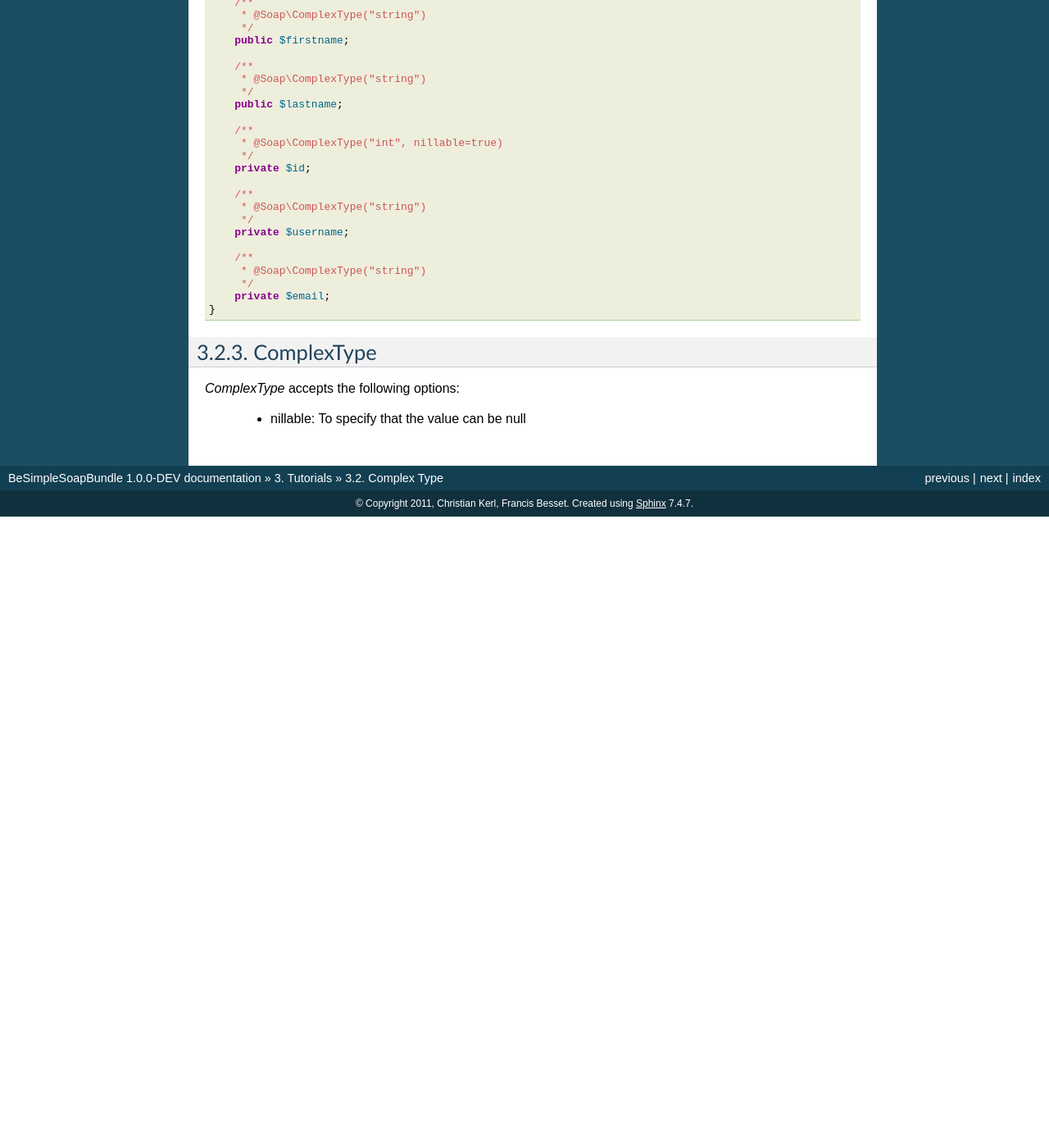
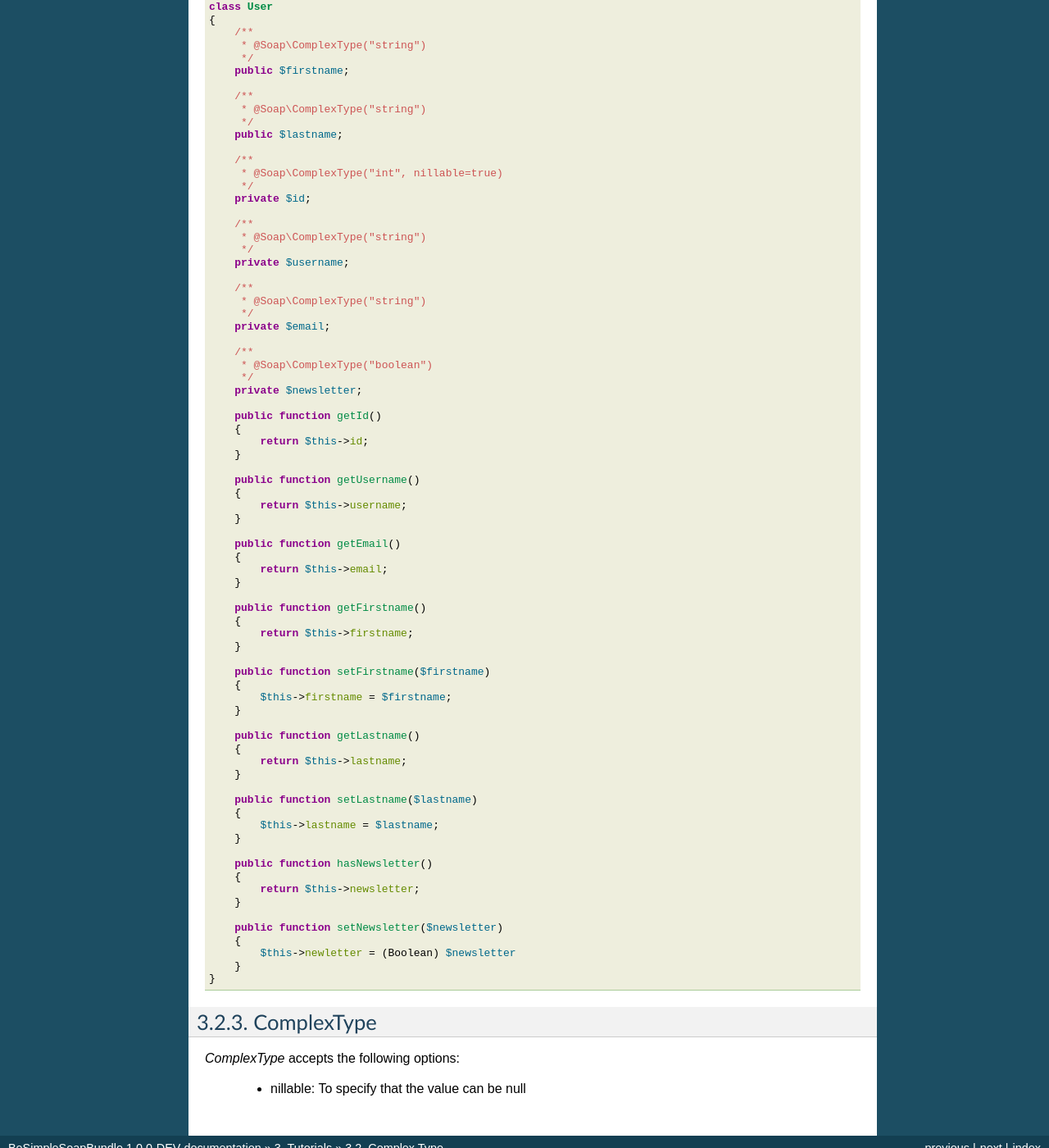
Before and after one commit to BeSimple/BeSimpleSoap, a Sphinx documentation site: the page built from Resources/doc/soapserver/tutorial/complex_type.rst, in a window 1280 px wide and 1400 px high, scrolled down 859 px. Shown: the whole window at 82% size. Built offline with Sphinx 7.4.7, drawn with Linux system fonts in a browser that asks for light colours; before the commit the page ends 1489 px from its top, so only the background shows below that; some of the changed text lies outside the part shown.

```diff
--- a/Resources/doc/soapserver/tutorial/complex_type.rst
+++ b/Resources/doc/soapserver/tutorial/complex_type.rst
@@ -75,6 +77,56 @@
          * @Soap\ComplexType("string")
          */
         private $email;
+
+        /**
+         * @Soap\ComplexType("boolean")
+         */
+        private $newsletter;
+
+        public function getId()
+        {
+            return $this->id;
+        }
+
+        public function getUsername()
+        {
+            return $this->username;
+        }
+
+        public function getEmail()
+        {
+            return $this->email;
+        }
+
+        public function getFirstname()
+        {
+            return $this->firstname;
+        }
+
+        public function setFirstname($firstname)
+        {
+            $this->firstname = $firstname;
+        }
+
+        public function getLastname()
+        {
+            return $this->lastname;
+        }
+
+        public function setLastname($lastname)
+        {
+            $this->lastname = $lastname;
+        }
+
+        public function hasNewsletter()
+        {
+            return $this->newsletter;
+        }
+
+        public function setNewsletter($newsletter)
+        {
+            $this->newletter = (Boolean) $newsletter
+        }
     }
 
 ComplexType
```
Also changed, not shown: other parts of Resources/doc/soapserver/tutorial/complex_type.rst (+2 -0 lines), 2 other files.
